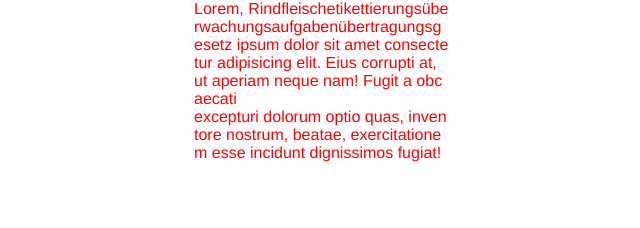
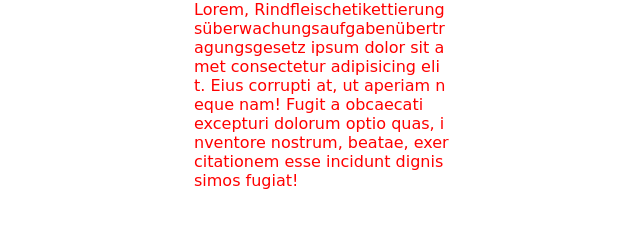
Before and after one commit to sulehria5/BestPractice, a plain HTML site: page index.html in a window 1280 px wide. Shown: the whole page, without its empty margins (318-958 px from the left). Drawn offline with Linux system fonts and the light colour scheme.

Commit message:
bestPractice

```diff
--- a/css/style.css
+++ b/css/style.css
@@ -2,7 +2,7 @@
     margin: 0;
     padding:0;
     box-sizing: border-box;
-    font-family: 'Franklin Gothic Medium', 'Arial Narrow', Arial, sans-serif
+    font-family: 'Mansalva', cursive;
 }
 div{
     width: 20%;
```
Also changed, not shown: font/Mansalva-Regular.ttf (added), font/OFL.txt (added).
